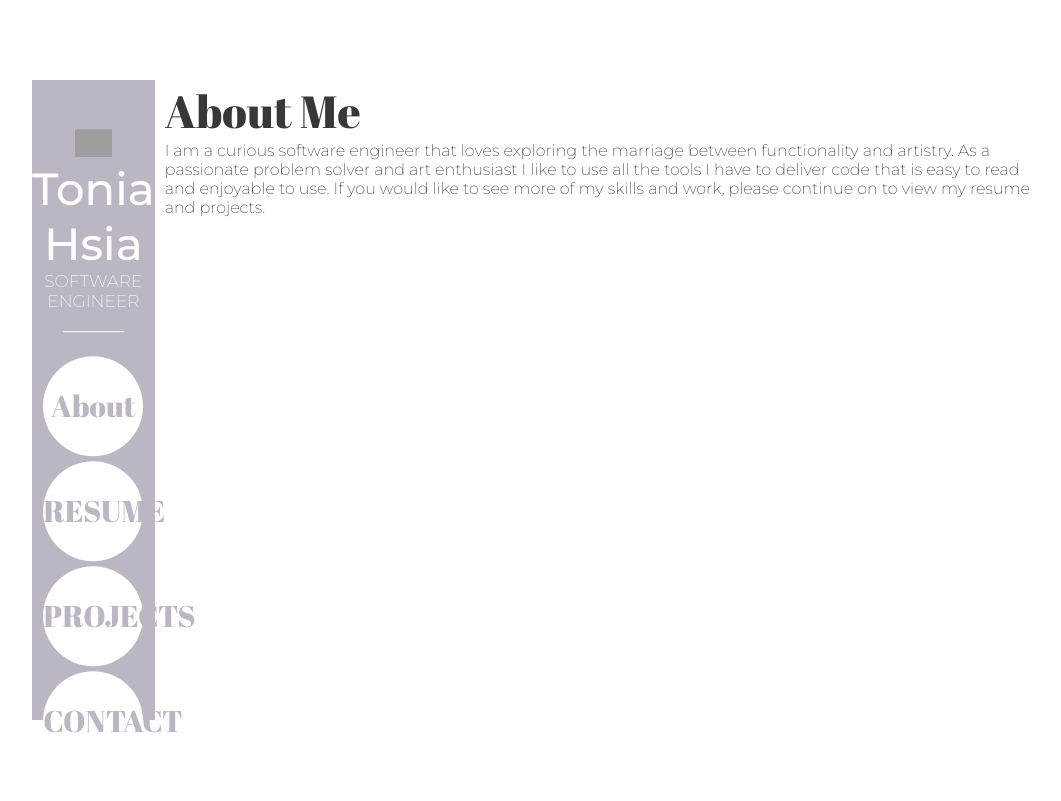
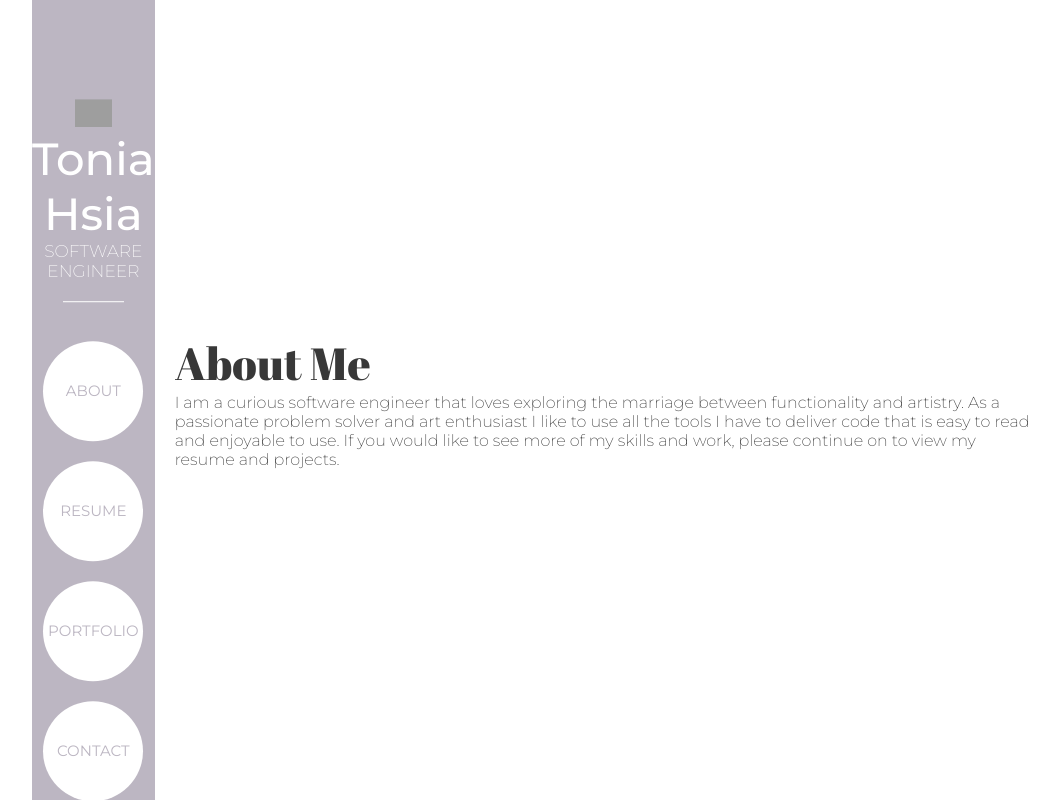
Before and after one commit to toniihsia/toniihsia.github.io, a plain HTML site: page index.html in a window 1280 px wide. Shown: the whole page, without its empty margins (96-1157 px from the left). Drawn offline with Linux system fonts and the light colour scheme; grey boxes are pictures that could not be loaded; a web font is replaced by a local one.

Commit message:
more progresss

```diff
--- a/css/left-section.css
+++ b/css/left-section.css
@@ -2,7 +2,7 @@
   /*width: 25%;*/
   position: relative;
   top: 50%;
-  height: 80%;
+  height: 100%;
   transform: translateY(-50%);
   vertical-align: top;
   background: #bcb6c2;
@@ -32,12 +32,11 @@
 
 .navlink {
   position: relative;
-  font-family: 'Abril Fatface', cursive;
   font-weight: 400;
   line-height: 100px;
   width: 100px;
   color: #bcb6c2;
-  font-size: 30px;
+  font-size: 15px;
 }
 
 .push:hover {
@@ -50,8 +49,9 @@
   background: white;
   border-radius: 50px;
   margin: 0 auto;
-  margin-top: 5px;
-  margin-bottom: 5px;
+  margin-top: 20px;
+  margin-bottom: 20px;
+  overflow: hidden;
 }
 
 .nav-info {
--- a/css/right-section.css
+++ b/css/right-section.css
@@ -2,13 +2,14 @@
   /*width: 75%;*/
   position: relative;
   top: 50%;
-  height: 80%;
+  height: 100%;
   transform: translateY(-50%);
   overflow: auto;
   background: #3e3e3e
   color: white;
-  padding: 10px;
   overflow-y: scroll;
+  padding-left: 20px;
+  padding-right: 20px;
 }
 
 body {
@@ -70,6 +71,11 @@ body {
   height: 100vh;
 }
 
+.vertical-align-container {
+  position: relative;
+  top: 50%;
+  transform: translateY(-50%);
+}
 #resume {
   height: 100vh;
 }
--- a/index.html
+++ b/index.html
@@ -7,6 +7,7 @@
     <link rel="stylesheet" href="./css/master.css" type="text/css">
     <link href="https://fonts.googleapis.com/css?family=Montserrat:100,100i,200,200i,300,300i,400,400i,500,500i,600,600i,700,700i,800,800i,900,900i" rel="stylesheet">
     <link href="https://fonts.googleapis.com/css?family=Abril+Fatface" rel="stylesheet">
+    <link href="https://fonts.googleapis.com/css?family=Sofia" rel="stylesheet">
   <head>
 
   <body>
@@ -20,16 +21,16 @@
           <nav>
             <ul id="nav">
               <li class="push">
-                  <a  class="navlink" href="#about-me-a"/>About</a>
+                  <a  class="navlink" href="#about-me"/>ABOUT</a>
               </li>
               <li class="push">
-                  <a class="navlink" href="#resume-a"/>RESUME</a>
+                  <a class="navlink" href="#resume"/>RESUME</a>
               </li>
               <li class="push">
-                  <a class="navlink" href="#projects-a"/>PROJECTS</a>
+                  <a class="navlink" href="#projects"/>PORTFOLIO</a>
               </li>
               <li class="push">
-                  <a class="navlink" href="#contact-me-a"/>CONTACT</a>
+                  <a class="navlink" href="#contact-me"/>CONTACT</a>
               </li>
             </ul>
           </nav>
@@ -37,20 +38,19 @@
     </section>
 
     <section id="right-section">
-      <a id="about-me-a"/>
       <section id="about-me">
-        <h2 class="title">About Me</h2>
-        <p> I am a curious software engineer that loves exploring the marriage between functionality and artistry. As a passionate problem solver and art enthusiast I like to use all the tools I have to deliver code that is easy to read and enjoyable to use. If you would like to see more of my skills and work, please continue on to view my resume and projects.
-        </p>
+        <div class="vertical-align-container">
+          <h2 class="title">About Me</h2>
+          <p> I am a curious software engineer that loves exploring the marriage between functionality and artistry. As a passionate problem solver and art enthusiast I like to use all the tools I have to deliver code that is easy to read and enjoyable to use. If you would like to see more of my skills and work, please continue on to view my resume and projects.
+          </p>
+        <div>
       </section>
 
-      <a id="resume-a"/>
       <section id="resume">
         <h2 class="title">Resume</h2>
         <p> Blah blah blah blah blah blah blah blah blah blah blah blah blah blah blah blah blah blah blah blah blah blah blah blah blah blah blah blah blah blah blah blah blah blah blah blah blah blah blah blah blah blah blah blah blah blah blah blah blah blah blah blah blah blah blah blah blah blah blah blah blah blah blah blah blah blah blah blah blah blah blah blah blah blah blah blah blah blah blah blah blah blah blah blah blah blah blah blah </p>
       </section>
 
-      <a id="projects-a"/>
       <section id="projects">
         <h2 class="title">Projects</h2>
         <div class="project">
@@ -72,7 +72,6 @@
         </div>
       </section>
 
-      <a id="contact-me-a"/>
       <section id="contact-me">
         <h2 class="title">Contact Me</h2>
         <p> Blah blah blah blah blah blah blah blah blah blah blah blah blah blah blah blah blah blah blah blah blah blah blah blah blah blah blah blah blah blah blah blah blah blah blah blah blah blah blah blah blah blah blah blah blah blah blah blah blah blah blah blah blah blah blah blah blah blah blah blah blah blah blah blah blah blah blah blah blah blah blah blah blah blah blah blah blah blah blah blah blah blah blah blah blah blah blah blah </p>
```
